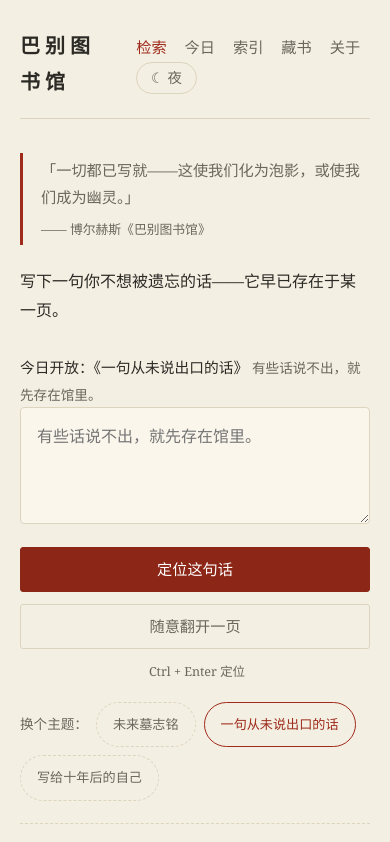
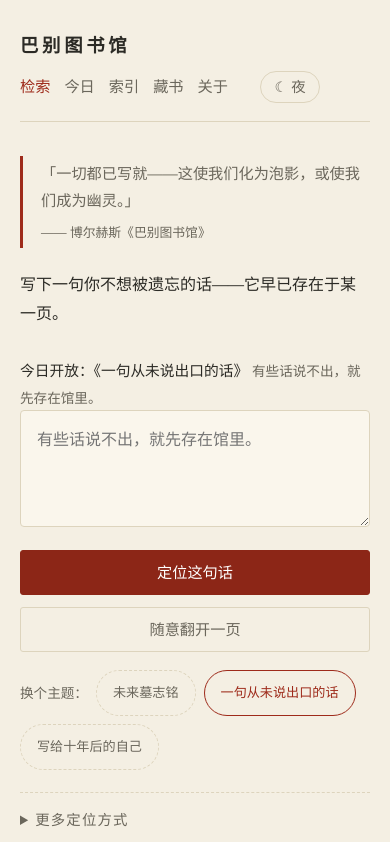
Before and after one commit to mohui666/babel-library, a Vue app: page /#/ in a window 390 px wide. Shown: the top 842 px of the page. Built offline with nearby package versions, Linux system fonts and the light colour scheme.

Commit message:
修复移动端头部布局：标题不再折行、导航整行排列、隐藏 Ctrl 提示

```diff
--- a/src/style.css
+++ b/src/style.css
@@ -370,9 +370,36 @@ mark {
     font-size: 16px;
   }
 
+  .site-header {
+    flex-wrap: wrap;
+    row-gap: 10px;
+  }
+
   .site-title {
-    font-size: 1.25rem;
-    letter-spacing: 0.25em;
+    font-size: 1.15rem;
+    letter-spacing: 0.2em;
+    white-space: nowrap;
+  }
+
+  .site-nav {
+    display: flex;
+    flex-wrap: wrap;
+    align-items: center;
+    gap: 4px 14px;
+    width: 100%;
+  }
+
+  .site-nav a {
+    margin-left: 0;
+    white-space: nowrap;
+  }
+
+  .theme-toggle {
+    margin-left: 0;
+  }
+
+  .submit-hint {
+    display: none;
   }
 
   .sheet {
```
